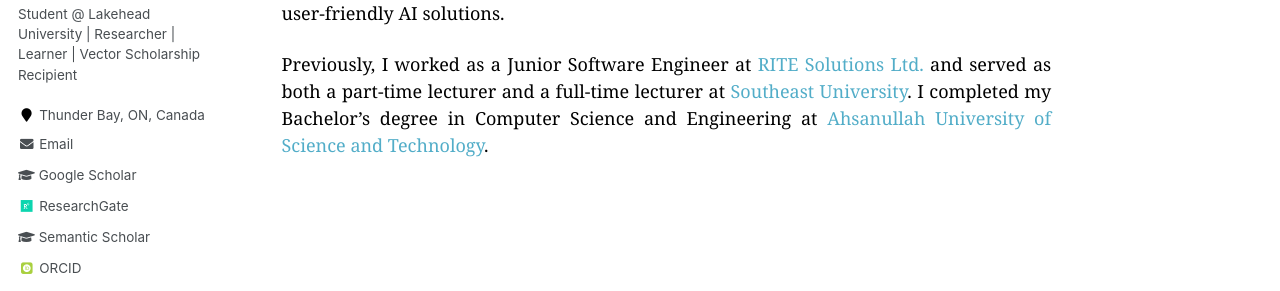
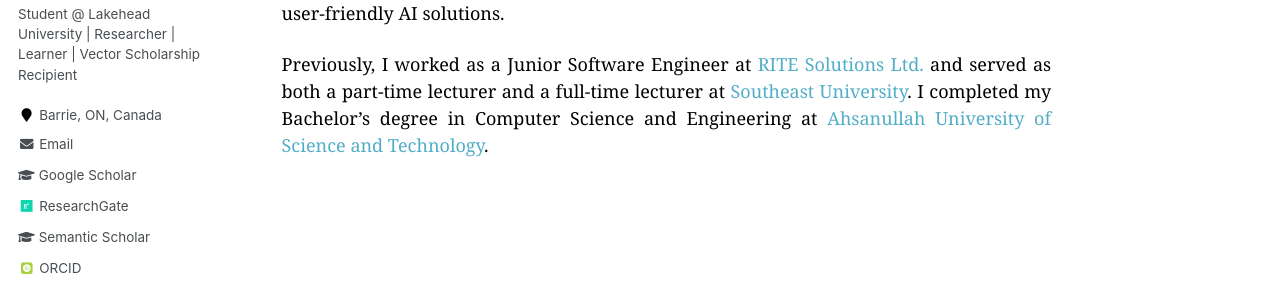
Before and after one commit to Mustavi-Ibne-Masum/mustavi-ibne-masum.github.io, a Jekyll site: the page built from _pages/about.md, in a window 1280 px wide. Shown: the part 290-581 px from the top of the page. Built offline with Jekyll 4.4.1, drawn with Linux system fonts in a browser that asks for light colours; some web fonts are replaced.

Commit message:
Update _config.yml

```diff
--- a/_config.yml
+++ b/_config.yml
@@ -83,7 +83,7 @@ author:
   name             : "Mustavi Ibne Masum"
   avatar           : "profile.png"
   bio              : "Student @ Lakehead University | Researcher | Learner | Vector Scholarship Recipient"
-  location         : "Thunder Bay, ON, Canada"
+  location         : "Barrie, ON, Canada"
   employer         :
   pubmed           : #"https://www.ncbi.nlm.nih.gov/pubmed/?term="
   googlescholar    : "https://scholar.google.com/citations?user=8RSb1v0AAAAJ"
```
